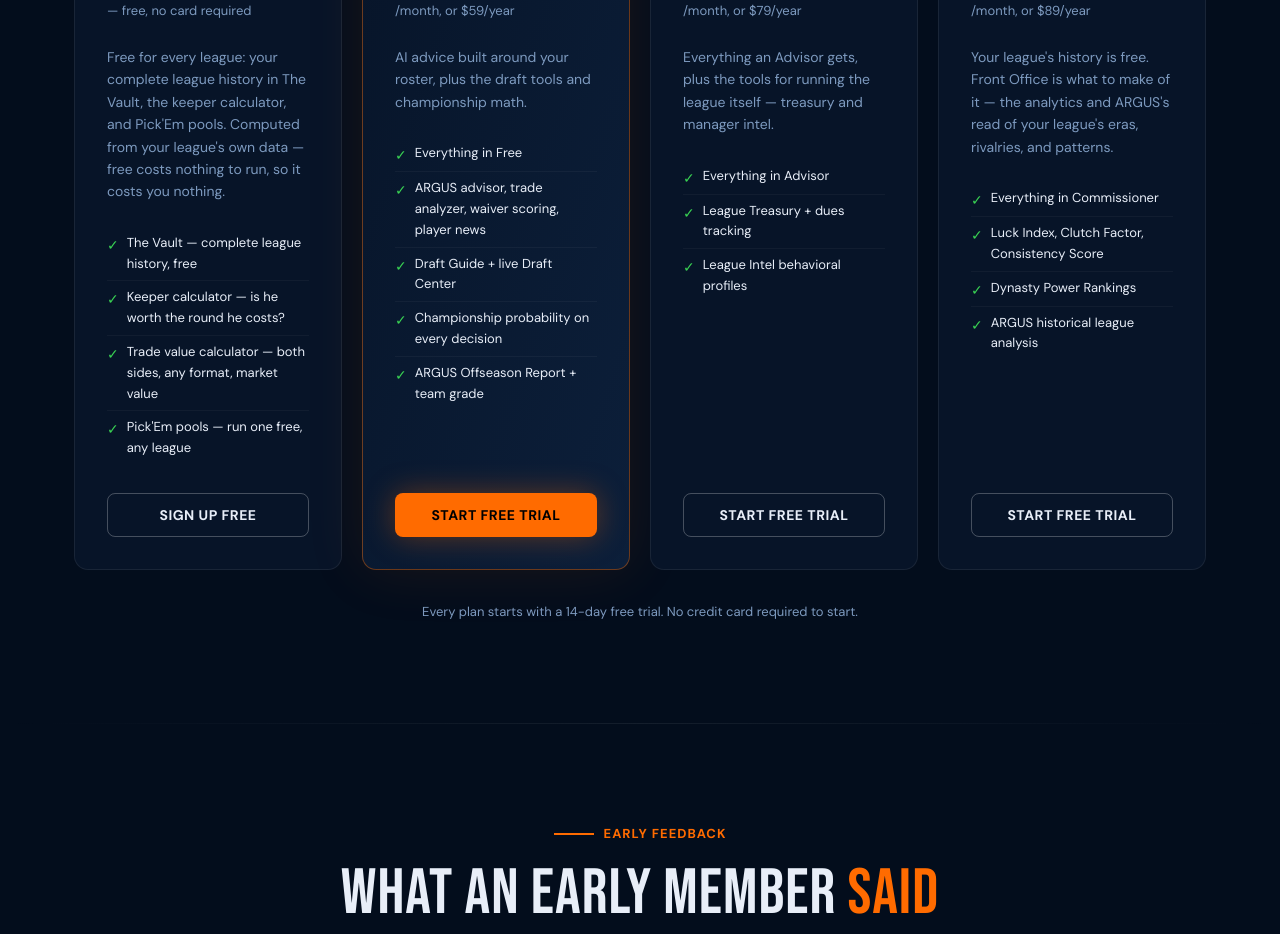
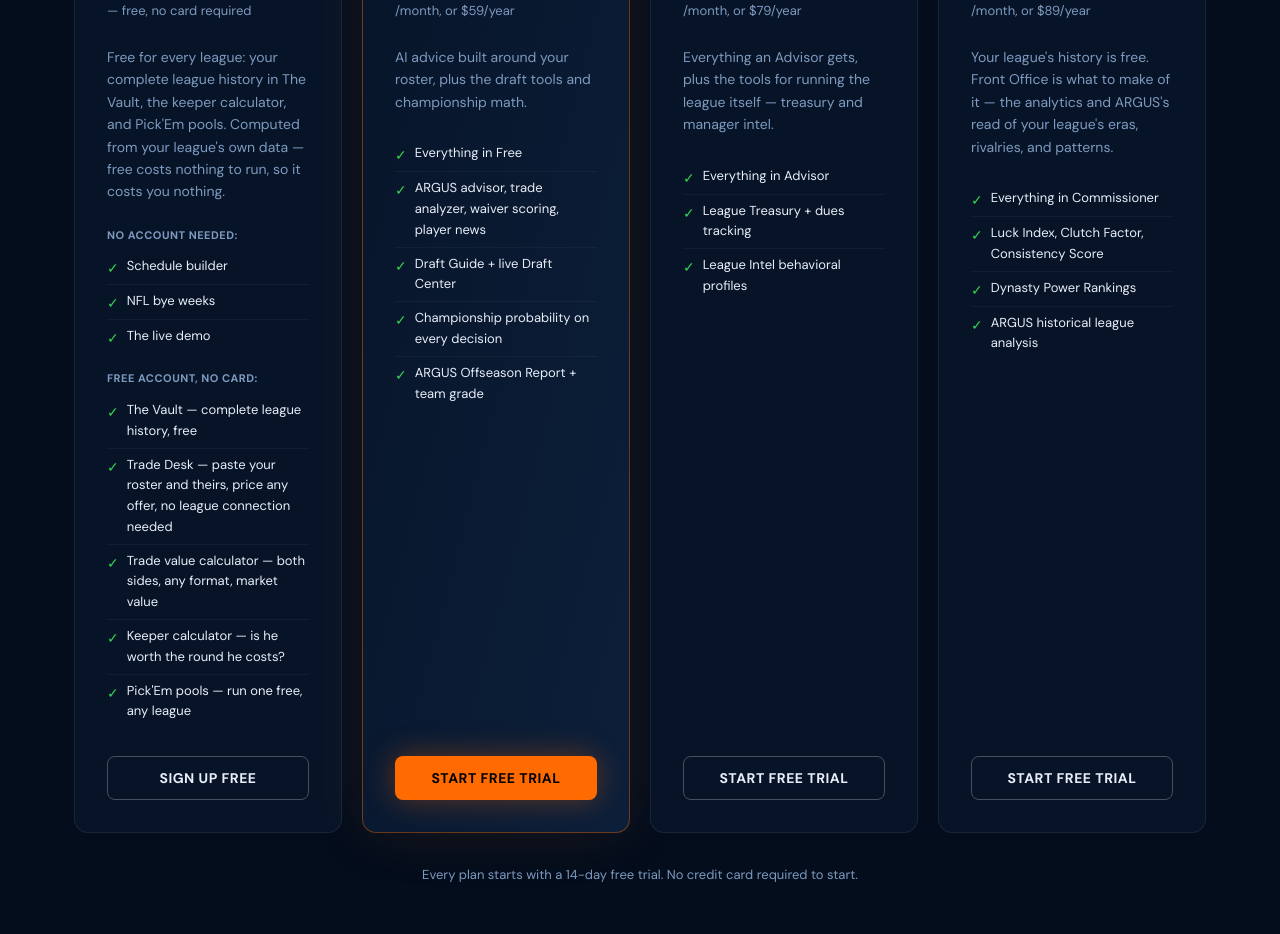
Before and after one commit to mgag70-prog/gridironhq-marketing, a Next.js app: page / in a window 1280 px wide. Shown: the part 7620-8554 px from the top of the page. Built offline with nearby package versions, Linux system fonts and the light colour scheme.

Commit message:
copy(pricing): free tier split by account requirement, Trade Desk added
No-account tools and free-account tools listed separately on the Free card. Trade Desk in the Free Tools nav.

```diff
--- a/src/components/Pricing.tsx
+++ b/src/components/Pricing.tsx
@@ -79,8 +79,22 @@
                 {tier.description}
               </p>
 
+              {/* A tier lists either flat bullets or labelled groups (Free
+                  splits its list into no-account and free-account). Same
+                  bullet row either way; the group label is the only addition. */}
               <ul className="list-none mb-7 flex-1">
-                {tier.features.map((feature) => (
+                {(tier.featureGroups ?? [{ label: null, items: tier.features ?? [] }]).map(
+                  (group, groupIndex) => (
+                    <li key={group.label ?? groupIndex} className="list-none">
+                      {group.label && (
+                        <div
+                          className={`font-condensed text-[11px] font-bold uppercase tracking-[0.5px] text-text-muted pb-1.5 ${groupIndex > 0 ? "pt-4" : ""}`}
+                        >
+                          {group.label}
+                        </div>
+                      )}
+                      <ul className="list-none">
+                        {group.items.map((feature) => (
                           <li
                             key={feature}
                             className="flex items-start gap-2 text-[13px] text-text py-1.5 border-b border-border-soft last:border-0"
@@ -91,6 +105,10 @@
                             <span>{feature}</span>
                           </li>
                         ))}
+                      </ul>
+                    </li>
+                  ),
+                )}
               </ul>
 
               <a
--- a/src/config/site.ts
+++ b/src/config/site.ts
@@ -11,7 +11,13 @@
   cadence: string;
   annualTotal: string;
   description: string;
-  features: string[];
+  features?: string[];
+  /**
+   * Bullets split into labelled groups, for a tier whose list spans two
+   * access levels (Free: things with no account at all, and things behind a
+   * free account). A tier sets `features` OR `featureGroups`, not both.
+   */
+  featureGroups?: { label: string; items: string[] }[];
   cta: { label: string; href: string };
   featured?: boolean;
   badge?: string;
@@ -110,6 +116,7 @@
           { label: "NFL Bye Weeks 2026", href: "/nfl-bye-weeks" },
           // Lives in the app (values resync daily; this site is static).
           { label: "Trade Value Calculator", href: "https://app.gridironhq.ai/dashboard/trade-values", external: true },
+          { label: "Trade Desk", href: "https://app.gridironhq.ai/trade-desk", external: true },
         ],
       },
       // Desktop nav items render `hidden nav:inline`; below the `nav`
@@ -403,11 +410,25 @@
         annualTotal: "Free",
         description:
           "Free for every league: your complete league history in The Vault, the keeper calculator, and Pick'Em pools. Computed from your league's own data — free costs nothing to run, so it costs you nothing.",
-        features: [
-          "The Vault — complete league history, free",
-          "Keeper calculator — is he worth the round he costs?",
-          "Trade value calculator — both sides, any format, market value",
-          "Pick'Em pools — run one free, any league",
+        featureGroups: [
+          {
+            label: "No account needed:",
+            items: [
+              "Schedule builder",
+              "NFL bye weeks",
+              "The live demo",
+            ],
+          },
+          {
+            label: "Free account, no card:",
+            items: [
+              "The Vault — complete league history, free",
+              "Trade Desk — paste your roster and theirs, price any offer, no league connection needed",
+              "Trade value calculator — both sides, any format, market value",
+              "Keeper calculator — is he worth the round he costs?",
+              "Pick'Em pools — run one free, any league",
+            ],
+          },
         ],
         cta: {
           label: "Sign Up Free",
```
Lines whose indentation alone changed are shown as unchanged.
